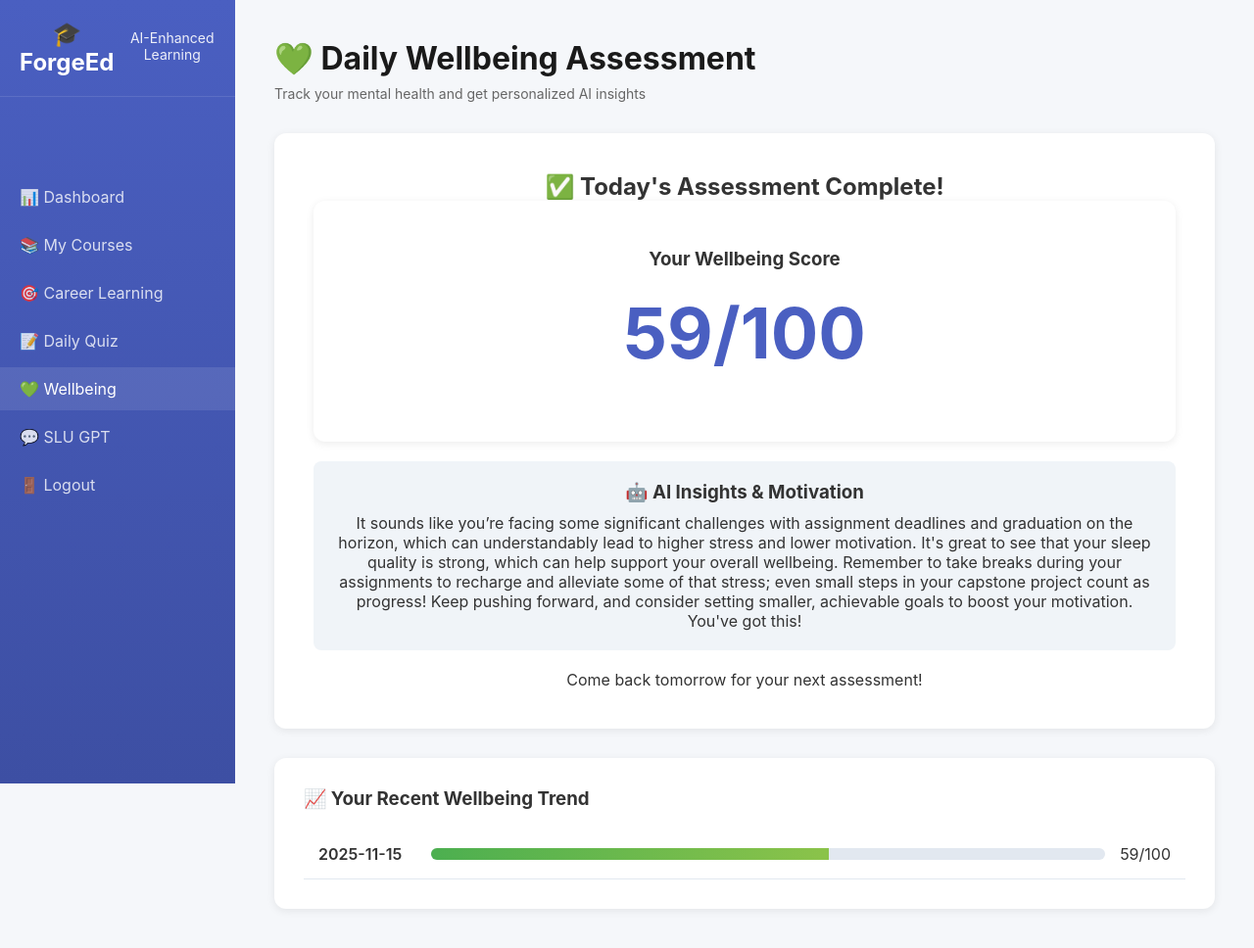
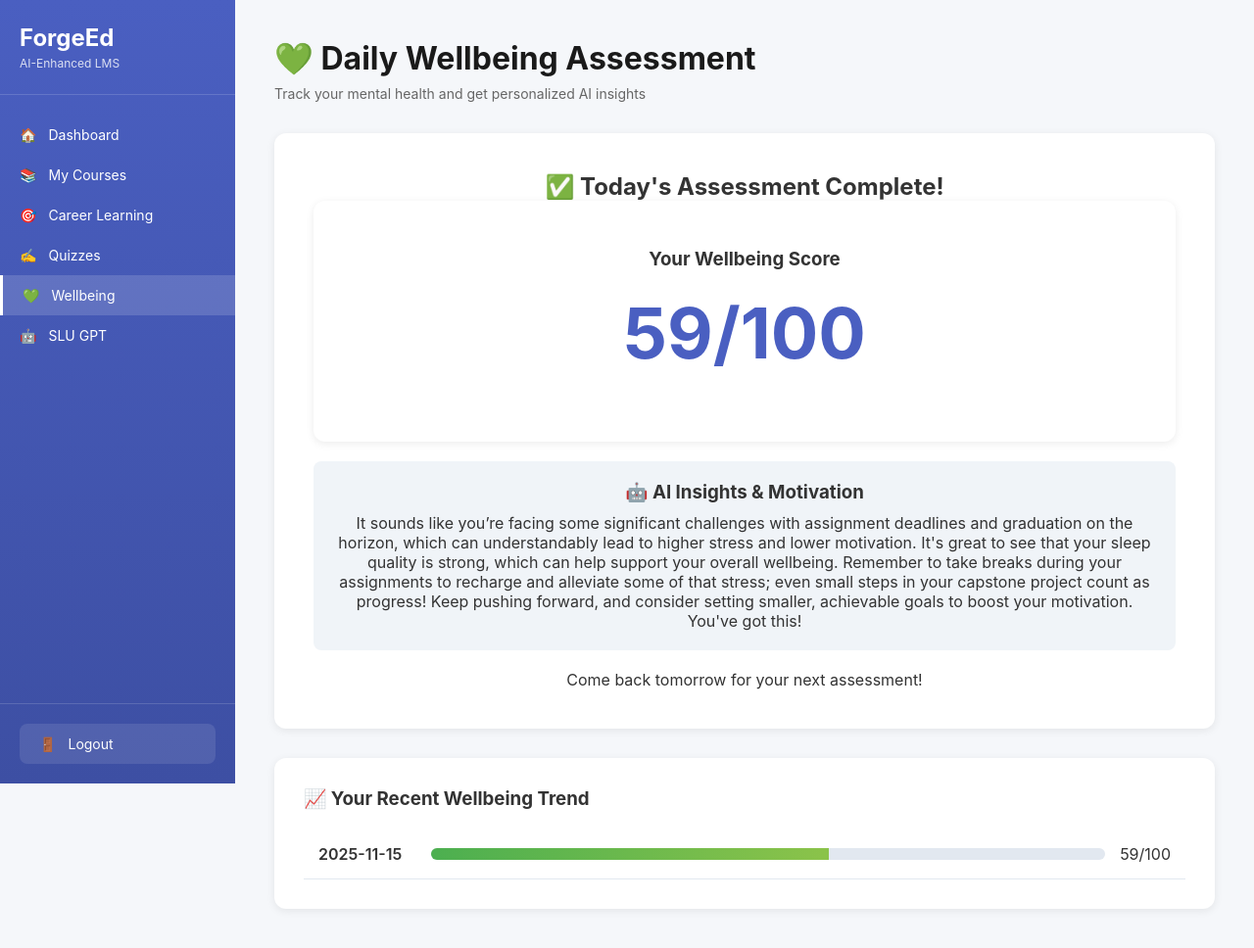
Before and after one commit to pavankumars97531/forgeed, a Flask app: page /wellbeing in a window 1280 px wide. Shown: the whole page at 98% size. Run offline with Flask 3, Linux system fonts and the light colour scheme; a user stored in the database is signed in; data comes from the database, SQL or seed files in the repository.

Commit message:
Standardize website navigation sidebar across all sections of the application
Update HTML templates for career learning, quiz, and wellbeing sections to use a consistent sidebar structure, removing old navigation links and implementing a new unified sidebar component with updated styling and navigation items.

Replit-Commit-Author: Agent
Replit-Commit-Session-Id: a7528c65-7f15-42e0-90b4-4bbbee485d7b
Replit-Commit-Checkpoint-Type: full_checkpoint
Replit-Commit-Event-Id: f6ede1c8-f9cb-4633-bb84-86eba6a3f7eb
Replit-Commit-Screenshot-Url: https://storage.googleapis.com/screenshot-production-us-central1/6f0b5086-2930-44f3-9317-487be7d85b72/a7528c65-7f15-42e0-90b4-4bbbee485d7b/PSCqA5Z

```diff
--- a/templates/wellbeing.html
+++ b/templates/wellbeing.html
@@ -9,19 +9,37 @@
 <body>
     <div class="app-container">
         <nav class="sidebar">
-            <div class="logo">
-                <h2>🎓 ForgeEd</h2>
-                <p>AI-Enhanced Learning</p>
+            <div class="sidebar-logo">
+                <h2>ForgeEd</h2>
+                <p>AI-Enhanced LMS</p>
             </div>
-            <ul class="nav-links">
-                <li><a href="/dashboard">📊 Dashboard</a></li>
-                <li><a href="/courses">📚 My Courses</a></li>
-                <li><a href="/career-learning">🎯 Career Learning</a></li>
-                <li><a href="/quiz">📝 Daily Quiz</a></li>
-                <li><a href="/wellbeing" class="active">💚 Wellbeing</a></li>
-                <li><a href="/slu-gpt">💬 SLU GPT</a></li>
-                <li><a href="/logout">🚪 Logout</a></li>
-            </ul>
+
+            <div class="sidebar-nav">
+                <a href="/dashboard" class="nav-item">
+                    <span>🏠</span> Dashboard
+                </a>
+                <a href="/courses" class="nav-item">
+                    <span>📚</span> My Courses
+                </a>
+                <a href="/career-learning" class="nav-item">
+                    <span>🎯</span> Career Learning
+                </a>
+                <a href="/quiz" class="nav-item">
+                    <span>✍️</span> Quizzes
+                </a>
+                <a href="/wellbeing" class="nav-item active">
+                    <span>💚</span> Wellbeing
+                </a>
+                <a href="/slu-gpt" class="nav-item">
+                    <span>🤖</span> SLU GPT
+                </a>
+            </div>
+
+            <div class="sidebar-footer">
+                <a href="/logout" class="logout-btn">
+                    <span>🚪</span> Logout
+                </a>
+            </div>
         </nav>
 
         <main class="main-content">
```
Also changed, not shown: templates/career_learning.html (+30 -12 lines), templates/quiz.html (+30 -12 lines).
